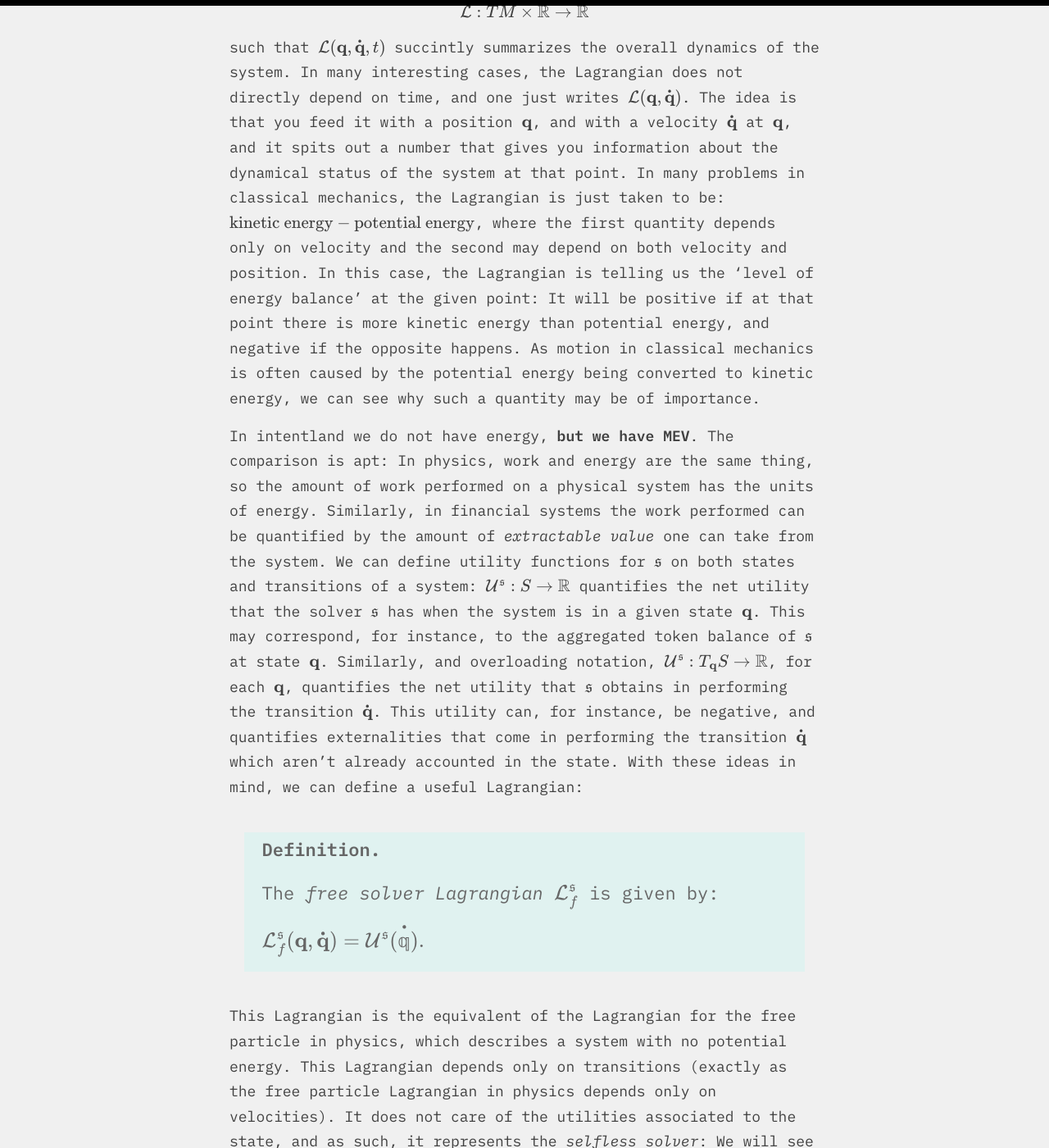
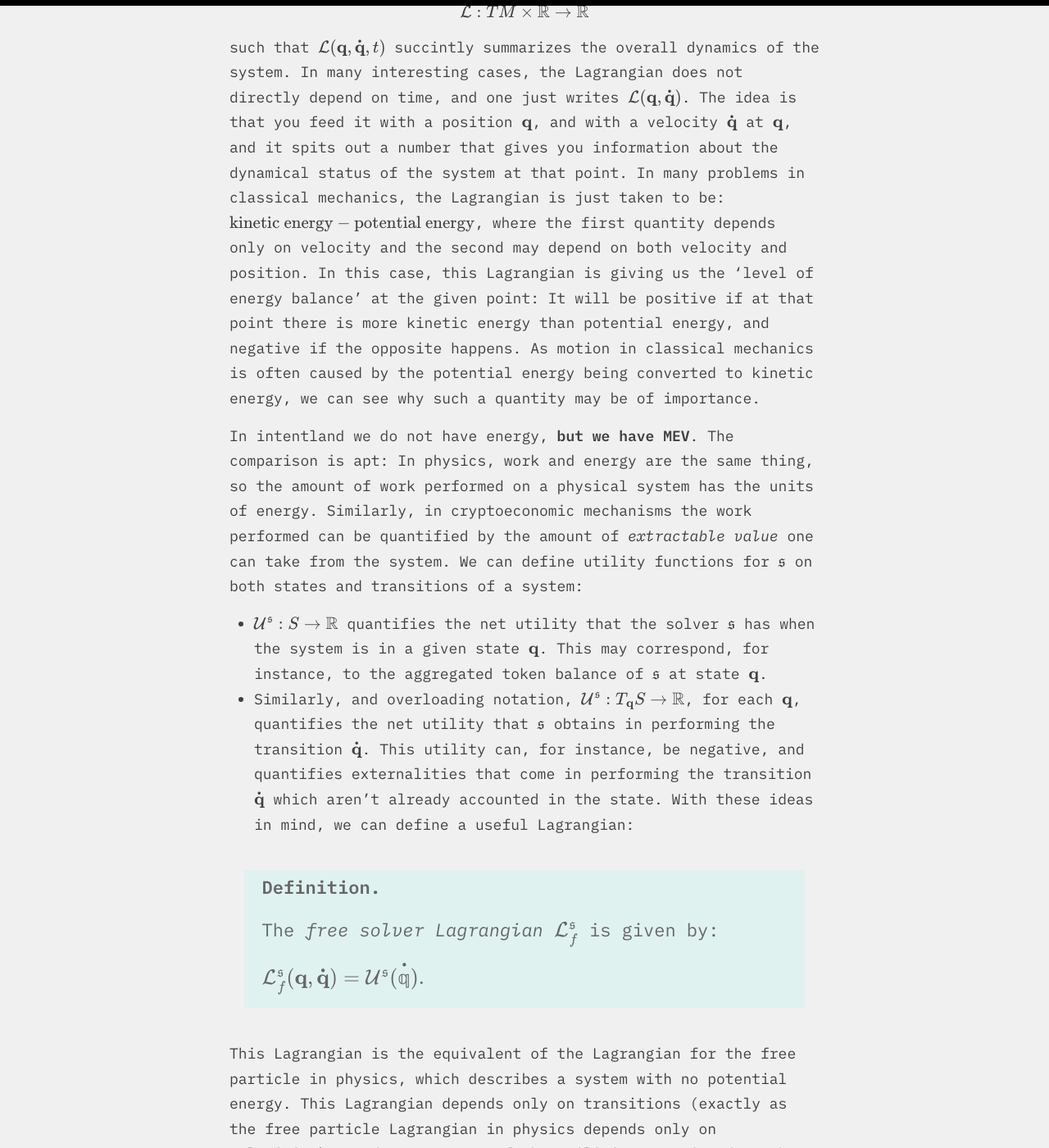
Before and after one commit to eric-downes/20sq-blog, a Jekyll site: the page built from _posts/2023-07-26-lagrangian-intent-search-i.md, in a window 1280 px wide and 1400 px high, scrolled down 16491 px. Shown: the whole window at 82% size. Built offline with Jekyll 4.4.1, drawn with Linux system fonts in a browser that asks for light colours; formulas are drawn with MathJax 3; some of the changed text lies outside the part shown.

Commit message:
Cosmetics.

```diff
--- a/_posts/2023-07-26-lagrangian-intent-search-i.md
+++ b/_posts/2023-07-26-lagrangian-intent-search-i.md
@@ -128,14 +128,14 @@ Ok, now that we have a decent notion of space, suppose that an agent $\mathfrak{
 
 ![Example of intent region.](../assetsPosts/2023-07-26-lagrangian-intent-search-i/intentRegion.png)
 
-Why do we need regions and not just points, you may ask? The reason is that a point in the state space is a very granular description of what's going on: Say that the intent provided by $\mathfrak{p}$ is 'I want to swap $100$ tokens A for no less than $50$ tokens B.' A given point in the state space will also contain a lot of information regarding things that $\mathfrak{p}$ does not care about, such as the the balance of other users $\mathfrak{p}' \neq \mathfrak{p}$ for which $\mathfrak{p}$ has no particular interest. As such, it is enough for us to consider *any* possible state where $\mathfrak{p}$ has $100$ tokens A as a viable starting point for a path 'solving' the intent. Indeed, in the example below the premises region is constituted by states where the balance of token A for the intent provider is always $100$. States in this region differ with respect to the balance (say, in Eth) of some other user $\mathfrak{p}'$. A similar reasoning holds for the conclusions region.
+Why do we need regions and not just points, you may ask? The reason is that a point in the state space is a very granular description of what's going on: Say that the intent provided by $\mathfrak{p}$ is 'I want to swap $100$ tokens A for no less than $50$ tokens B.' A given point in the state space will also contain a lot of information regarding things that $\mathfrak{p}$ does not care about, such as the balance of other users $\mathfrak{p}' \neq \mathfrak{p}$ for which $\mathfrak{p}$ has no particular interest. As such, it is enough for us to consider *any* possible state where $\mathfrak{p}$ has $100$ tokens A as a viable starting point for a path 'solving' the intent. Indeed, in the example below the premises region is constituted by states where the balance of token A for the intent provider is always $100$. States in this region differ with respect to the balance (say, in Eth) of some other user $\mathfrak{p}'$. A similar reasoning holds for the conclusions region.
 
-Now, depending on how expressive the language we use to define intents is, the intent provider $\mathfrak{p}$ may also express statements such as 'I don't want this particular smart contract to be used', or 'I want the token swap to be performed in this particular way'. This is where (algebraic) topology comes in: This is nothing more than identifying other regions of the state space in which either provider $\mathfrak{p}$ does not want the path to go, or in which it requires the path to pass.
-We won't focus on the latter type of constraints in this post, as it will be expressed naturally as we define how intents compose, which will be the content of a future post. As for the former type of constraints, the 'I don't want the path to go here' ones , they can be taken care of by 'punching holes' in the state space, which in formal terms means *by changing the simply connectedness of the state space* (if only we were working with a real topological space). In the picture below, we colored the 'holes' in red for clarity. In practice, it is sufficient to strip these elements from the state space $S$.
+Now, depending on how expressive the language we use to define intents is, the intent provider $\mathfrak{p}$ may also express statements such as 'I don't want this particular smart contract to be used', or 'I want the token swap to be performed in this particular way'. This is where (algebraic) topology comes in: This is nothing more than identifying other regions of the state space in which either provider $\mathfrak{p}$ does not want the path to cross, or in which provider requires the path to pass.
+We won't focus on the latter type of constraints in this post, as it will be expressed naturally as we define how intents compose, which will be the content of a future blog entry. As for the former type of constraints, the 'I don't want the path to go here' ones , they can be taken care of by 'punching holes' in the state space, which in formal terms means *by changing the simply connectedness of the state space* (if only we were working with a real topological space). In the picture below, we colored the 'holes' in red for clarity. In practice, it is sufficient to strip these elements from the state space $S$.
 
 ![Example of intent region with constraints.](../assetsPosts/2023-07-26-lagrangian-intent-search-i/intentRegionConstraints.png)
 
-Further constraints clearly must be reflected on the structure of $TS$: If we 'disallow' some points in the state space $S$, then we also have to 'disallow' velocities that lead to one of those points. Elaborating on this further, we are quickly made aware of the fact that intents may also contain constraints that intervene purely on the $\mathbf{\dot{q}}$, that is, constraints that disallow using a given transition when in a given state. In general, we have to work with a restriction of the tangent bundle of the state space $TS$.
+Further constraints clearly must be reflected on the structure of $TS$: If we 'disallow' some points in the state space $S$, then we also have to 'disallow' velocities that lead to those points. Elaborating on this further, we are quickly made aware of the fact that intents may also contain constraints that intervene purely on the $\mathbf{\dot{q}}$, that is, constraints that disallow using a given transition when in a given state. In general, we have to work with a restriction of the tangent bundle of the state space $TS$.
 
 <div class="definition" markdown="1">
 An *intent space* is a subset $T^i S \subseteq TS$ such that if $(\mathbf{q},\mathbf{\dot{q}}) \in T^\mathfrak{i} S$ and $\mathbf{q} \xrightarrow{\mathbf{\dot{q}}} \mathbf{q'}$, then $\mathbf{q'} \in \pi_1 (T^i S)$.
@@ -192,7 +192,7 @@ i \mapsto (s_i,t_i)
 $$
 
 such that $s_i \xrightarrow{t_i} s_{i+1}$ for all $i$.
-Notice how we do not need to explicitly mention the state $n+1$, as this information is implicitly contained in the couple $(s_n,t_n)$.
+Notice how we do not need to explicitly mention the state $s_{n+1}$, as this information is implicitly contained in the couple $(s_n,t_n)$.
 
 ![A path.](../assetsPosts/2023-07-26-lagrangian-intent-search-i/path.png)
 
@@ -218,9 +218,11 @@ $$
 \mathcal{L}: TM \times \mathbb{R} \to \mathbb{R}
 $$
 
-such that $\mathcal{L}(\mathbf{q},\mathbf{\dot{q}},t)$ succintly summarizes the overall dynamics of the system. In many interesting cases, the Lagrangian does not directly depend on time, and one just writes $\mathcal{L}(\mathbf{q},\mathbf{\dot{q}})$. The idea is that you feed it with a position $\mathbf{q}$, and with a velocity $\mathbf{\dot{q}}$ at $\mathbf{q}$, and it spits out a number that gives you information about the dynamical status of the system at that point. In many problems in classical mechanics, the Lagrangian is just taken to be: $\text{kinetic energy} - \text{potential energy}$, where the first quantity depends only on velocity and the second may depend on both velocity and position. In this case, the Lagrangian is telling us the 'level of energy balance' at the given point: It will be positive if at that point there is more kinetic energy than potential energy, and negative if the opposite happens. As motion in classical mechanics is often caused by the potential energy being converted to kinetic energy, we can see why such a quantity may be of importance.
+such that $\mathcal{L}(\mathbf{q},\mathbf{\dot{q}},t)$ succintly summarizes the overall dynamics of the system. In many interesting cases, the Lagrangian does not directly depend on time, and one just writes $\mathcal{L}(\mathbf{q},\mathbf{\dot{q}})$. The idea is that you feed it with a position $\mathbf{q}$, and with a velocity $\mathbf{\dot{q}}$ at $\mathbf{q}$, and it spits out a number that gives you information about the dynamical status of the system at that point. In many problems in classical mechanics, the Lagrangian is just taken to be: $\text{kinetic energy} - \text{potential energy}$, where the first quantity depends only on velocity and the second may depend on both velocity and position. In this case, this Lagrangian is giving us the 'level of energy balance' at the given point: It will be positive if at that point there is more kinetic energy than potential energy, and negative if the opposite happens. As motion in classical mechanics is often caused by the potential energy being converted to kinetic energy, we can see why such a quantity may be of importance.
 
-In intentland we do not have energy, **but we have MEV**. The comparison is apt: In physics, work and energy are the same thing, so the amount of work performed on a physical system has the units of energy. Similarly, in financial systems the work performed can be quantified by the amount of *extractable value* one can take from the system. We can define utility functions for $\mathfrak{s}$ on both states and transitions of a system: $\mathcal{U}^\mathfrak{s}: S \to \mathbb{R}$ quantifies the net utility that the solver $\mathfrak{s}$ has when the system is in a given state $\mathbf{q}$. This may correspond, for instance, to the aggregated token balance of $\mathfrak{s}$ at state $\mathbf{q}$. Similarly, and overloading notation, $\mathcal{U}^\mathfrak{s}: T_\mathbf{q} S \to \mathbb{R}$, for each $\mathbf{q}$, quantifies the net utility that $\mathfrak{s}$ obtains in performing the transition $\mathbf{\dot{q}}$. This utility can, for instance, be negative, and quantifies externalities that come in performing the transition $\mathbf{\dot{q}}$ which aren't already accounted in the state.
+In intentland we do not have energy, **but we have MEV**. The comparison is apt: In physics, work and energy are the same thing, so the amount of work performed on a physical system has the units of energy. Similarly, in cryptoeconomic mechanisms the work performed can be quantified by the amount of *extractable value* one can take from the system. We can define utility functions for $\mathfrak{s}$ on both states and transitions of a system:
+- $\mathcal{U}^\mathfrak{s}: S \to \mathbb{R}$ quantifies the net utility that the solver $\mathfrak{s}$ has when the system is in a given state $\mathbf{q}$. This may correspond, for instance, to the aggregated token balance of $\mathfrak{s}$ at state $\mathbf{q}$.
+- Similarly, and overloading notation, $\mathcal{U}^\mathfrak{s}: T_\mathbf{q} S \to \mathbb{R}$, for each $\mathbf{q}$, quantifies the net utility that $\mathfrak{s}$ obtains in performing the transition $\mathbf{\dot{q}}$. This utility can, for instance, be negative, and quantifies externalities that come in performing the transition $\mathbf{\dot{q}}$ which aren't already accounted in the state.
 With these ideas in mind, we can define a useful Lagrangian:
 
 <div class="definition" markdown="1">
```
